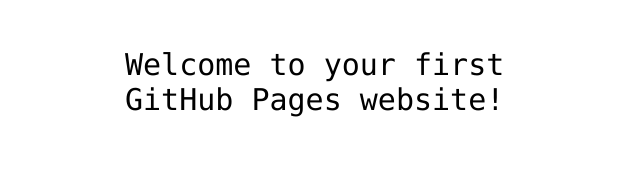
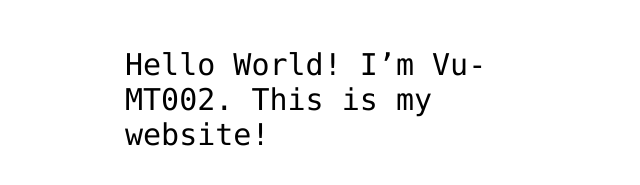
Before and after one commit to Vu-MT002/Vu-MT002.github.io, a plain HTML site: page index.html in a window 1280 px wide. Shown: the part 341-526 px from the top of the page, without its empty margins (315-955 px from the left). Drawn offline with Linux system fonts and the light colour scheme.

Commit message:
Update index.html

```diff
--- a/index.html
+++ b/index.html
@@ -12,7 +12,7 @@
 <img src="https://octodex.github.com/images/daftpunktocat-thomas.gif" id="octocat" alt="octocat-gif" />
 
 <!-- Change this code here by copy and pasting your template on line 15 -->
-<p>Welcome to your first GitHub Pages website!</p>
+<p>Hello World! I’m Vu-MT002. This is my website!</p>
 
 </body>
 </html>
```
